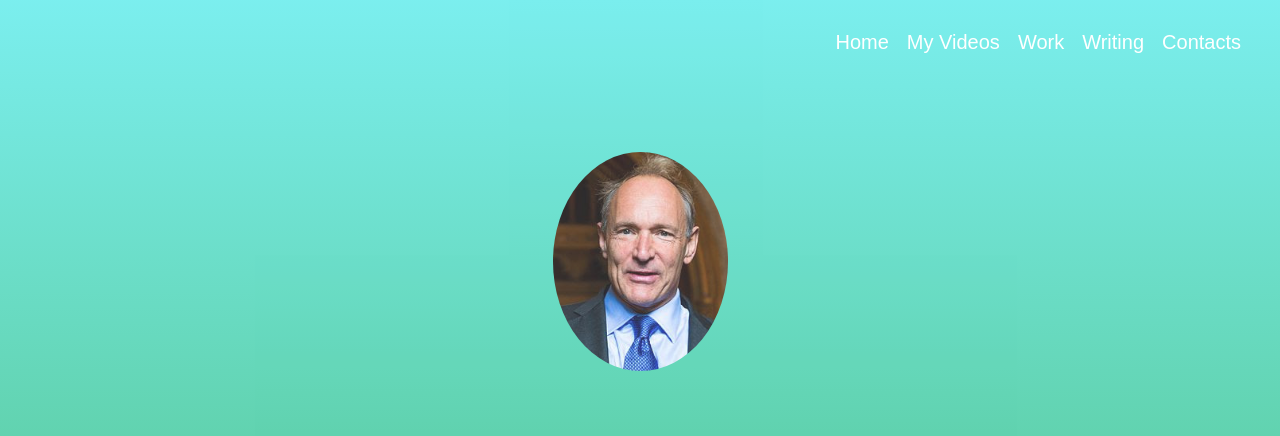
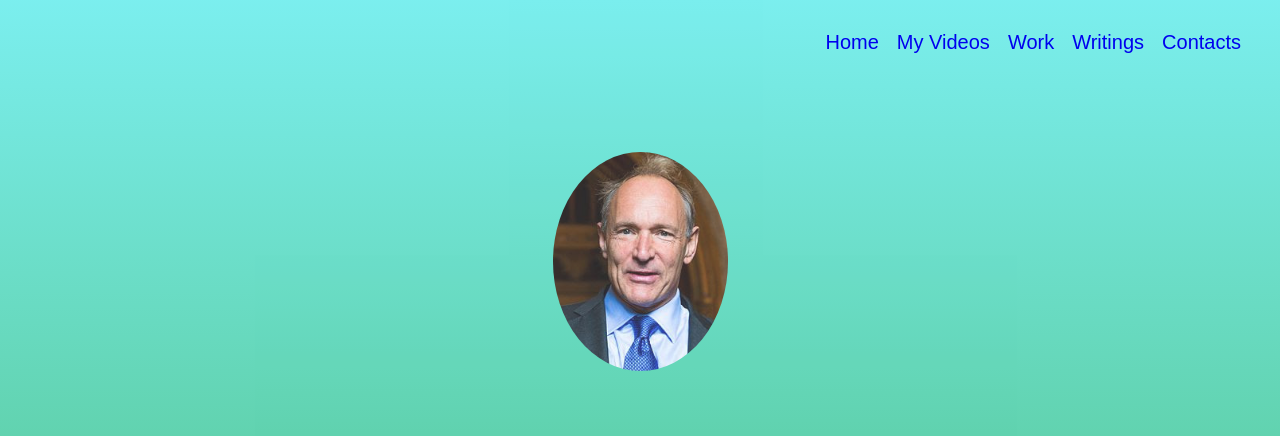
Before and after one commit to qwerty700/My-first-webpage, a plain HTML site: page index.html in a window 1280 px wide. Shown: the top 436 px of the page. Drawn offline with Linux system fonts and the light colour scheme.

Commit message:
Add files via upload

```diff
--- a/index.html
+++ b/index.html
@@ -8,12 +8,14 @@
 
 <body>
     <UL class="menu">
-        <li class="links">Home</li>
-        <li class="links">My Videos</li>
-        <li class="links">Work</li>
-        <li class="links">Writing</li>
-        <li class="links">Contacts</li>
-    </UL> <section id="welcome"> <div class="parallax-inner"> <img src="stbl.jpg" class="profile" /> <h1>I Am <br><span id="name">Tim Berners-Lee</span></h1> <h2> I am the founder of www: World Wide Web</h2> </div> </section>
+        <li class="links"><a href=”#welcome”>Home</a></li>
+        <li class="links"><a href=”#videos”>My Videos</a></li>
+        <li class="links"><a href="#work">Work</a></li>
+        <li class="links"><a href=”#writings”> Writings</a></li>
+        <li class="links"><a href=”#contacts”>Contacts</a></li>
+
+    </UL>
+    <section id="welcome"> <div class="parallax-inner"> <img src="stbl.jpg" class="profile" /> <h1>I Am <br><span id="name">Tim Berners-Lee</span></h1> <h2> I am the founder of www: World Wide Web</h2> </div> </section>
 
 
     <section id="bio">
@@ -30,8 +32,27 @@ In 1995 Microsoft produced the first version of Internet Explorer and this comme
 The Web was first used for e-commerce in 1997.</p>
 </section>
 
+    <section id="videos">
+        <h1>Videos</h1>
+        <div class="line"></div>
+        <br>
+        <br>
+        <iframe width="900" height="500" src="https://www.youtube.com/embed/OM6XIICm_qo" frameborder="0" allow="accelerometer; autoplay; clipboard-write; encrypted-media; gyroscope; picture-in-picture" allowfullscreen></iframe>
+        </section>
 
 
+    <section id="work">
+        <h1>WORK</h1>
+        <div class="line"></div>
+        <iframe width="900" height="1000" src="https://en.wikipedia.org/wiki/Tim_Berners-Lee#Career_and_research" frameborder="0"></iframe></section>
+
+    <section id="writings">
+        <hi>WRITING</hi>
+        <div class="line"></div>
+        <a class="article" href="https://webfoundation.org/2019/03/web-birthday-30/" target ="_blank">30 years on, what’s next #ForTheWeb?</a>
+        <br><a class="article"  href="https://interestingengineering.com/how-did-tim-berners-lee-change-the-world-with-the-world-wide-web" target ="_blank">How Did Tim Berners-Lee Change the World With the World Wide Web?</a>
+    </section>
+
   <script src=""></script>
-</body>
-</html>
+        </body>
+    </html>
--- a/style.css
+++ b/style.css
@@ -1,6 +1,7 @@
 body {
     margin: 0;
     padding-top: 800px;
+    text-align: center;
 }
 
 .profile {
@@ -103,3 +104,13 @@ p {
 .links:hover{
     background-color: chocolate;
 }
+html {
+    scroll-behavior:smooth;
+}
+
+a {
+    text-decoration: none;
+}
+.article:hover {
+    color:fuchsia;
+}
```
